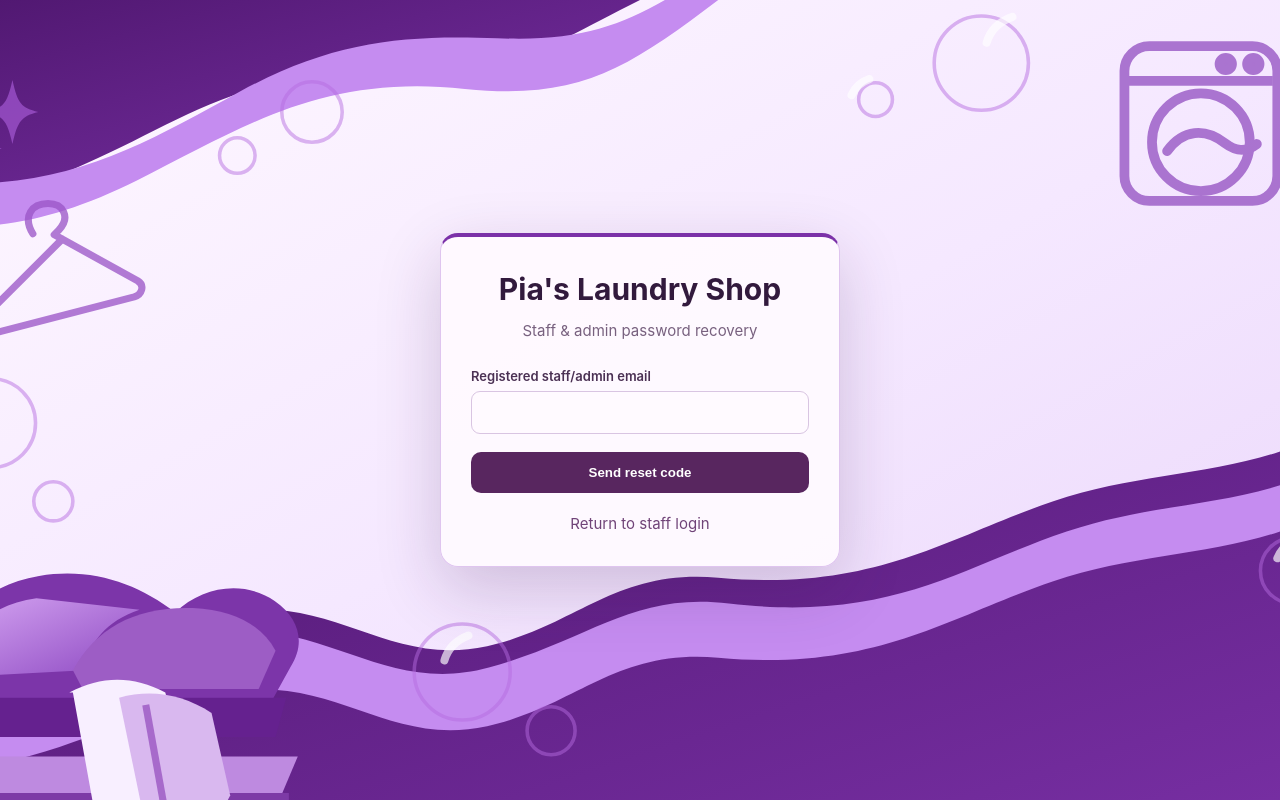
After one commit to genanncarpio-source/pias-laundry-shop, a PHP site: page /staff_forgot_password.php in a window 1280 px wide. The commit adds this page. Run offline with PHP 8.4, Linux system fonts and the light colour scheme; data comes from the database, SQL or seed files in the repository; some libraries are stand-ins or nearby versions.

Commit message:
Add email OTP recovery for staff accounts

```diff
--- /dev/null
+++ b/includes/email.php
@@ -0,0 +1,47 @@
+<?php
+
+function send_transactional_email(string $email, string $subject, string $text): void
+{
+    $apiKey = trim((string)getenv('BREVO_API_KEY'));
+    $from = trim((string)getenv('EMAIL_FROM'));
+    $fromName = trim((string)(getenv('EMAIL_FROM_NAME') ?: "Pia's Laundry Shop"));
+
+    if ($apiKey === '' || $from === '') {
+        throw new RuntimeException('Email delivery is not configured. Add BREVO_API_KEY and EMAIL_FROM.');
+    }
+
+    $payload = json_encode([
+        'sender' => ['name' => $fromName, 'email' => $from],
+        'to' => [['email' => $email]],
+        'subject' => $subject,
+        'textContent' => $text,
+    ], JSON_THROW_ON_ERROR | JSON_UNESCAPED_UNICODE);
+    $context = stream_context_create(['http' => [
+        'method' => 'POST',
+        'header' => 'api-key: ' . $apiKey . "\r\n"
+            . 'Accept: application/json' . "\r\n"
+            . 'Content-Type: application/json' . "\r\n",
+        'content' => $payload,
+        'timeout' => 7,
+        'ignore_errors' => true,
+    ]]);
+    $response = @file_get_contents('https://api.brevo.com/v3/smtp/email', false, $context);
+    $status = 0;
+    foreach (($http_response_header ?? []) as $header) {
+        if (preg_match('/^HTTP\/\S+\s+(\d{3})/', $header, $matches)) $status = (int)$matches[1];
+    }
+    if ($status >= 200 && $status < 300) return;
+
+    $provider = is_string($response) ? json_decode($response, true) : null;
+    error_log('Brevo email request failed with HTTP ' . $status . ' and code ' . strtolower((string)($provider['code'] ?? '')) . '.');
+    throw new RuntimeException('Brevo could not send the email. Check the email settings and verified sender.');
+}
+
+function send_staff_password_reset_otp(string $email, string $name, string $code): void
+{
+    send_transactional_email(
+        $email,
+        "Reset your Pia's Laundry Shop staff password",
+        "Hello {$name},\n\nYour staff/admin password reset code is: {$code}\n\nThis code expires in 10 minutes and can only be used once. If you did not request a reset, you can ignore this email."
+    );
+}
--- a/includes/feature_schema.php
+++ b/includes/feature_schema.php
@@ -105,6 +105,22 @@ function ensure_workflow_schema(): void
         KEY idx_delivery_driver_session_driver (driver_id),
         KEY idx_delivery_driver_session_expiry (expires_at),
         CONSTRAINT fk_delivery_driver_session_driver FOREIGN KEY (driver_id) REFERENCES delivery_drivers(id) ON DELETE CASCADE
+    ) ENGINE=InnoDB DEFAULT CHARSET=utf8mb4 COLLATE=utf8mb4_unicode_ci");
+    $pdo->exec("CREATE TABLE IF NOT EXISTS staff_password_reset_otps (
+        id INT UNSIGNED NOT NULL AUTO_INCREMENT,
+        user_id INT UNSIGNED NOT NULL,
+        email VARCHAR(120) NOT NULL,
+        code_hash VARCHAR(255) NOT NULL,
+        attempts TINYINT UNSIGNED NOT NULL DEFAULT 0,
+        resend_count TINYINT UNSIGNED NOT NULL DEFAULT 0,
+        expires_at DATETIME NOT NULL,
+        last_sent_at DATETIME NOT NULL,
+        created_at DATETIME NOT NULL DEFAULT CURRENT_TIMESTAMP,
+        PRIMARY KEY (id),
+        UNIQUE KEY uq_staff_password_reset_user (user_id),
+        KEY idx_staff_password_reset_email (email),
+        KEY idx_staff_password_reset_expiry (expires_at),
+        CONSTRAINT fk_staff_password_reset_user FOREIGN KEY (user_id) REFERENCES users(id) ON DELETE CASCADE
     ) ENGINE=InnoDB DEFAULT CHARSET=utf8mb4 COLLATE=utf8mb4_unicode_ci");
     $statements = [
         "CREATE TABLE IF NOT EXISTS payments (id INT UNSIGNED NOT NULL AUTO_INCREMENT, order_id INT UNSIGNED NOT NULL, amount DECIMAL(10,2) NOT NULL, payment_method VARCHAR(30) NOT NULL, reference_number VARCHAR(120) DEFAULT NULL, status ENUM('paid','refunded') NOT NULL DEFAULT 'paid', received_by INT UNSIGNED DEFAULT NULL, paid_at DATETIME NOT NULL DEFAULT CURRENT_TIMESTAMP, PRIMARY KEY (id), KEY idx_payments_order (order_id, paid_at), CONSTRAINT fk_payments_order FOREIGN KEY (order_id) REFERENCES orders(id), CONSTRAINT fk_payments_user FOREIGN KEY (received_by) REFERENCES users(id) ON DELETE SET NULL) ENGINE=InnoDB DEFAULT CHARSET=utf8mb4 COLLATE=utf8mb4_unicode_ci",
--- a/login.php
+++ b/login.php
@@ -89,6 +89,7 @@ $loginScript = basename($_SERVER['SCRIPT_NAME'] ?? 'login.php');
         <button type="submit" class="btn btn-primary btn-block">Sign In</button>
       </div>
     </form>
+    <p style="text-align:center;margin:16px 0 0"><a href="staff_forgot_password.php" style="color:#704478">Forgot password?</a></p>
 
   </div>
 </div>
--- /dev/null
+++ b/staff_forgot_password.php
@@ -0,0 +1,172 @@
+<?php
+require_once __DIR__ . '/includes/auth.php';
+require_once __DIR__ . '/includes/email.php';
+
+if (current_user()) redirect('dashboard.php');
+
+$error = '';
+$notice = '';
+$email = (string)($_SESSION['staff_reset_email'] ?? '');
+$verifiedUserId = (int)($_SESSION['staff_reset_verified_user_id'] ?? 0);
+$verifiedUntil = (int)($_SESSION['staff_reset_verified_until'] ?? 0);
+if ($verifiedUntil < time()) {
+    unset($_SESSION['staff_reset_verified_user_id'], $_SESSION['staff_reset_verified_until']);
+    $verifiedUserId = 0;
+}
+
+if ($_SERVER['REQUEST_METHOD'] === 'POST') {
+    if (!csrf_verify($_POST['csrf'] ?? null)) {
+        $error = 'This form has expired. Refresh the page and try again.';
+    } elseif (isset($_POST['request_code'])) {
+        $email = strtolower(trim((string)($_POST['email'] ?? '')));
+        if (!filter_var($email, FILTER_VALIDATE_EMAIL) || strlen($email) > 120) {
+            $error = 'Enter a valid email address.';
+        } else {
+            $query = db()->prepare("SELECT id, full_name, email FROM users WHERE LOWER(email) = ? AND email IS NOT NULL AND email <> '' AND is_active = 1 LIMIT 1");
+            $query->execute([$email]);
+            $user = $query->fetch();
+            $_SESSION['staff_reset_email'] = $email;
+            if ($user) {
+                $pendingQuery = db()->prepare('SELECT id, resend_count, TIMESTAMPDIFF(SECOND, last_sent_at, NOW()) AS seconds_since_sent, TIMESTAMPDIFF(SECOND, created_at, NOW()) AS seconds_since_created FROM staff_password_reset_otps WHERE user_id = ? LIMIT 1');
+                $pendingQuery->execute([$user['id']]);
+                $pending = $pendingQuery->fetch();
+                if ($pending && (int)$pending['seconds_since_sent'] < 60) {
+                    $error = 'Please wait 60 seconds before requesting another code.';
+                } else {
+                    $sameHour = $pending && (int)$pending['seconds_since_created'] < 3600;
+                    $resendCount = $sameHour ? (int)$pending['resend_count'] + 1 : 0;
+                    if ($resendCount > 5) {
+                        $error = 'Too many codes requested. Try again in one hour.';
+                    } else {
+                        $code = str_pad((string)random_int(0, 999999), 6, '0', STR_PAD_LEFT);
+                        $codeHash = password_hash($code, PASSWORD_DEFAULT);
+                        try {
+                            db()->beginTransaction();
+                            if ($pending) {
+                                $save = db()->prepare('UPDATE staff_password_reset_otps SET email = ?, code_hash = ?, attempts = 0, resend_count = ?, expires_at = DATE_ADD(NOW(), INTERVAL 10 MINUTE), last_sent_at = NOW(), created_at = IF(?, created_at, NOW()) WHERE user_id = ?');
+                                $save->execute([$email, $codeHash, $resendCount, $sameHour ? 1 : 0, $user['id']]);
+                            } else {
+                                $save = db()->prepare('INSERT INTO staff_password_reset_otps (user_id, email, code_hash, expires_at, last_sent_at) VALUES (?, ?, ?, DATE_ADD(NOW(), INTERVAL 10 MINUTE), NOW())');
+                                $save->execute([$user['id'], $email, $codeHash]);
+                            }
+                            send_staff_password_reset_otp($email, (string)$user['full_name'], $code);
+                            db()->commit();
+                            $notice = 'If an active staff/admin account uses this email, a 6-digit code has been sent. Check your inbox; the code expires in 10 minutes.';
+                        } catch (Throwable $exception) {
+                            if (db()->inTransaction()) db()->rollBack();
+                            error_log('Staff password reset email failed: ' . $exception->getMessage());
+                            $error = 'Could not send the reset code. Please check the shop email configuration or try again later.';
+                        }
+                    }
+                }
+            } else {
+                // Keep the response generic to avoid revealing account emails.
+                $notice = 'If an active staff/admin account uses this email, a 6-digit code has been sent. Check your inbox; the code expires in 10 minutes.';
+            }
+        }
+    } elseif (isset($_POST['verify_code'])) {
+        $email = (string)($_SESSION['staff_reset_email'] ?? '');
+        $code = trim((string)($_POST['code'] ?? ''));
+        if (!preg_match('/^\d{6}$/', $code) || $email === '') {
+            $error = 'Enter the 6-digit code sent to your email.';
+        } else {
+            $query = db()->prepare('SELECT r.*, u.id AS account_id, (r.expires_at < NOW()) AS is_expired FROM staff_password_reset_otps r JOIN users u ON u.id = r.user_id WHERE LOWER(r.email) = ? AND u.is_active = 1 LIMIT 1');
+            $query->execute([$email]);
+            $reset = $query->fetch();
+            if (!$reset) {
+                $error = 'The code is invalid or expired. Request a new code.';
+            } elseif ((int)$reset['attempts'] >= 5) {
+                $error = 'Too many incorrect attempts. Request a new code.';
+            } elseif ((int)$reset['is_expired'] === 1) {
+                $error = 'The code expired. Request a new code.';
+            } elseif (!password_verify($code, (string)$reset['code_hash'])) {
+                db()->prepare('UPDATE staff_password_reset_otps SET attempts = attempts + 1 WHERE id = ?')->execute([$reset['id']]);
+                $error = 'The code is incorrect.';
+            } else {
+                // Consume the OTP as soon as it is verified so it cannot be replayed.
+                db()->prepare('DELETE FROM staff_password_reset_otps WHERE id = ?')->execute([$reset['id']]);
+                $_SESSION['staff_reset_verified_user_id'] = (int)$reset['account_id'];
+                $_SESSION['staff_reset_verified_until'] = time() + 600;
+                $verifiedUserId = (int)$reset['account_id'];
+                $verifiedUntil = time() + 600;
+                $notice = 'Email verified. Choose a new password below.';
+            }
+        }
+    } elseif (isset($_POST['set_password'])) {
+        $verifiedUserId = (int)($_SESSION['staff_reset_verified_user_id'] ?? 0);
+        $verifiedUntil = (int)($_SESSION['staff_reset_verified_until'] ?? 0);
+        $newPassword = (string)($_POST['new_password'] ?? '');
+        $confirmPassword = (string)($_POST['confirm_password'] ?? '');
+        if ($verifiedUserId < 1 || $verifiedUntil < time()) {
+            unset($_SESSION['staff_reset_verified_user_id'], $_SESSION['staff_reset_verified_until']);
+            $verifiedUserId = 0;
+            $error = 'Verify a fresh email code before changing the password.';
+        } elseif (strlen($newPassword) < 8) {
+            $error = 'Use a password with at least 8 characters.';
+        } elseif ($newPassword !== $confirmPassword) {
+            $error = 'The passwords do not match.';
+        } else {
+            db()->beginTransaction();
+            try {
+                $update = db()->prepare('UPDATE users SET password = ? WHERE id = ? AND is_active = 1');
+                $update->execute([password_hash($newPassword, PASSWORD_DEFAULT), $verifiedUserId]);
+                db()->prepare('DELETE FROM staff_password_reset_otps WHERE user_id = ?')->execute([$verifiedUserId]);
+                db()->commit();
+                unset($_SESSION['staff_reset_email'], $_SESSION['staff_reset_verified_user_id'], $_SESSION['staff_reset_verified_until']);
+                flash_set('success', 'Password changed. Sign in with your new password.');
+                redirect('staff-login.php');
+            } catch (Throwable $exception) {
+                if (db()->inTransaction()) db()->rollBack();
+                error_log('Staff password reset failed: ' . $exception->getMessage());
+                $error = 'Could not update the password. Please try again.';
+            }
+        }
+    }
+}
+
+$shopName = get_setting('shop_name', "Pia's Laundry Shop");
+?>
+<!doctype html>
+<html lang="en">
+<head>
+<meta charset="utf-8">
+<meta name="viewport" content="width=device-width, initial-scale=1">
+<title>Reset staff password · <?= e($shopName) ?></title>
+<link rel="stylesheet" href="assets/css/style.css?v=8">
+<meta name="theme-color" content="#f5e8ff">
+<style>
+.reset-page .login-wrap{min-height:100vh;padding:30px 18px;background:#f5e8ff url('assets/img/login-lavender.svg') center/cover no-repeat;display:grid;place-items:center}
+.reset-page .login-card{width:min(100%,430px);background:rgba(255,250,255,.95);border:1px solid #dfc5ef;border-top:4px solid #7b31a8;border-radius:18px;padding:30px;box-shadow:0 22px 65px rgba(61,24,82,.2)}
+.reset-page h1{margin:0;text-align:center;color:#321a3d}.reset-page .intro{text-align:center;color:#78617f;margin:8px 0 24px}.reset-page label{display:block;margin:14px 0 5px;color:#4b3154;font-weight:600}.reset-page input{width:100%;padding:12px;border:1px solid #d9c5e2;border-radius:9px;background:#fffaff}.reset-page button{width:100%;margin-top:18px;padding:13px;border:0;border-radius:10px;background:#58265f;color:white;font-weight:700;cursor:pointer}.reset-page .msg{padding:11px 13px;border-radius:9px;margin:12px 0;background:#fce8e8;color:#8b2424}.reset-page .notice{background:#eaf6ed;color:#205b2e}.reset-page a{color:#704478}
+</style>
+</head>
+<body class="reset-page login-page">
+<div class="login-wrap"><main class="login-card">
+<h1><?= e($shopName) ?></h1><p class="intro">Staff &amp; admin password recovery</p>
+<?php if ($error): ?><div class="msg" role="alert"><?= e($error) ?></div><?php endif; ?>
+<?php if ($notice): ?><div class="msg notice" role="status"><?= e($notice) ?></div><?php endif; ?>
+<?php if ($verifiedUserId > 0 && $verifiedUntil >= time()): ?>
+<form method="post" autocomplete="off">
+<?= csrf_field() ?><label for="new_password">New password</label><input id="new_password" name="new_password" type="password" minlength="8" autocomplete="new-password" required>
+<label for="confirm_password">Confirm new password</label><input id="confirm_password" name="confirm_password" type="password" minlength="8" autocomplete="new-password" required>
+<button type="submit" name="set_password" value="1">Reset password</button>
+</form>
+<?php elseif (!empty($_SESSION['staff_reset_email'])): ?>
+<form method="post" autocomplete="off">
+<?= csrf_field() ?><label for="code">6-digit email code</label><input id="code" name="code" inputmode="numeric" pattern="[0-9]{6}" maxlength="6" autocomplete="one-time-code" required>
+<button type="submit" name="verify_code" value="1">Verify code</button>
+</form>
+<form method="post" autocomplete="off" style="margin-top:20px">
+<?= csrf_field() ?><input type="hidden" name="email" value="<?= e($_SESSION['staff_reset_email']) ?>">
+<button type="submit" name="request_code" value="1">Send another code</button>
+</form>
+<?php else: ?>
+<form method="post" autocomplete="off">
+<?= csrf_field() ?><label for="email">Registered staff/admin email</label><input id="email" name="email" type="email" maxlength="120" autocomplete="email" required>
+<button type="submit" name="request_code" value="1">Send reset code</button>
+</form>
+<?php endif; ?>
+<p class="intro" style="margin:20px 0 0"><a href="staff-login.php">Return to staff login</a></p>
+</main></div>
+</body>
+</html>
```
